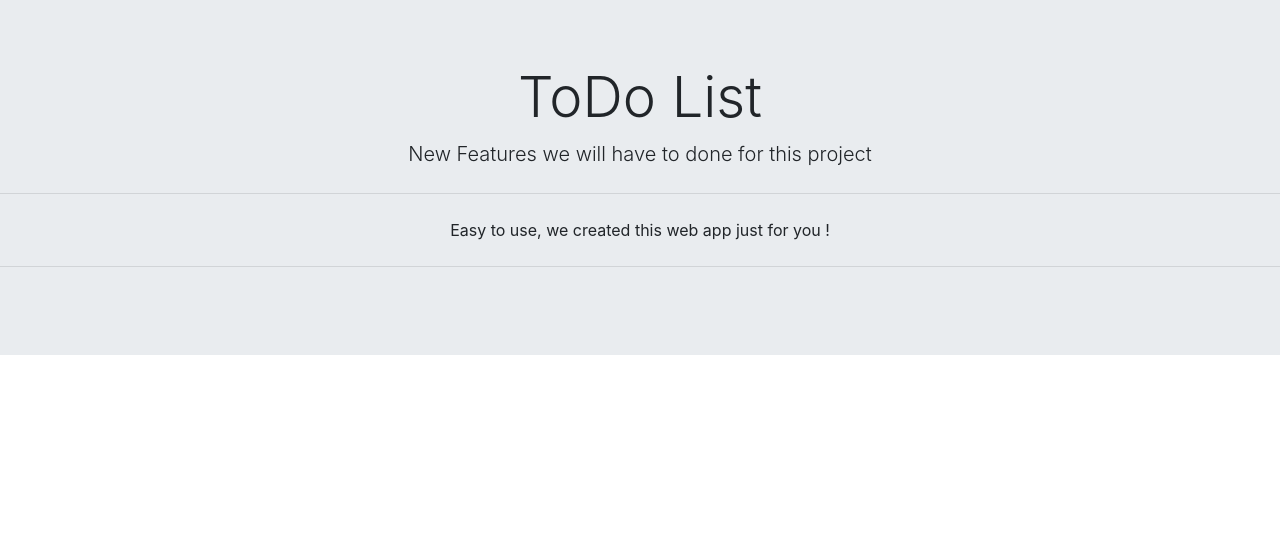
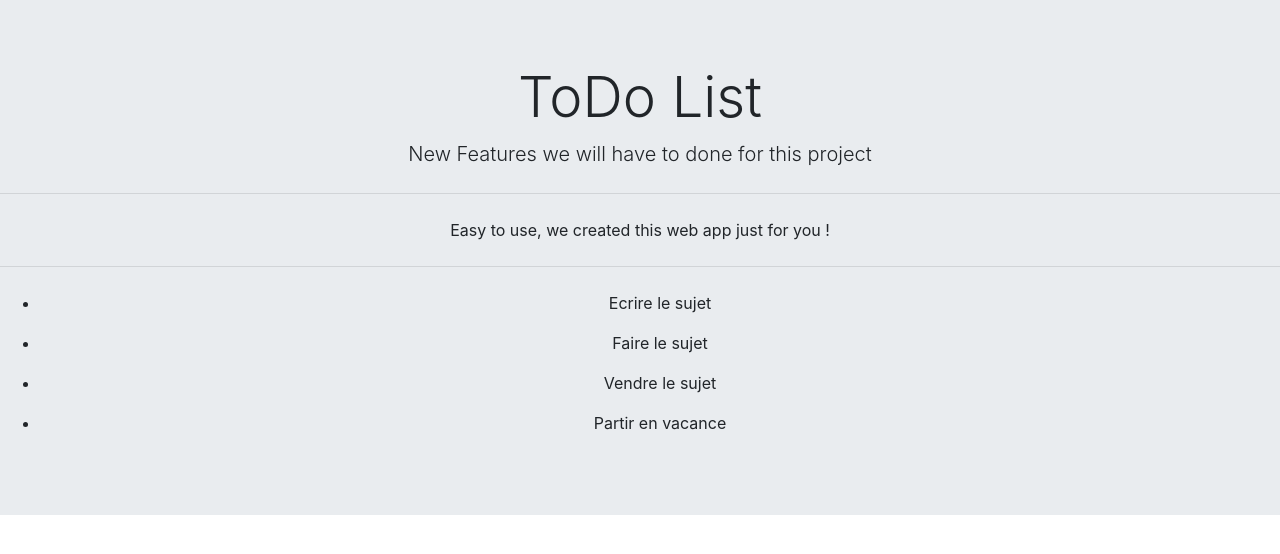
Before and after one commit to revolalex/vue_js_toDoList, a Vue app: page / in a window 1280 px wide. Shown: the top 554 px of the page. Built offline with nearby package versions, Linux system fonts and the light colour scheme.

Commit message:
list of to props ok

```diff
--- a/src/App.vue
+++ b/src/App.vue
@@ -1,37 +1,34 @@
 <template>
   <div id="app">
-    <MyJumbotron></MyJumbotron>
+    <MyJumbotron v-bind:list="list">
+      <ListToDo>
+
+      </ListToDo>
+    </MyJumbotron>
   </div>
-
 </template>
 
 <script>
-import MyJumbotron from './components/MyJumbotron'
+import MyJumbotron from "./components/MyJumbotron";
+import ListToDo from "./components/ListToDo";
 export default {
-  name: 'App',
-  data: function() {
+  name: "App",
+  components: {
+    MyJumbotron,
+    ListToDo,
+  },
+  data: function () {
     return {
       list: [
-      {id: 0, name: "Ecrire le sujet", todo: true},
-      {id: 1, name: "Faire le sujet", todo: true},
-      {id: 2, name: "Vendre le sujet", todo: true},
-      {id: 3, name: "Partir en vacance", todo: true},
-      ]
-    }
+        { id: 0, name: "Ecrire le sujet", todo: true },
+        { id: 1, name: "Faire le sujet", todo: true },
+        { id: 2, name: "Vendre le sujet", todo: true },
+        { id: 3, name: "Partir en vacance", todo: true },
+      ],
+    };
   },
-  components: {
-    MyJumbotron
-  }
-}
+};
 </script>
 
 <style>
-/* #app {
-  font-family: Avenir, Helvetica, Arial, sans-serif;
-  -webkit-font-smoothing: antialiased;
-  -moz-osx-font-smoothing: grayscale;
-  text-align: center;
-  color: #2c3e50;
-  margin-top: 60px;
-} */
 </style>
--- a/src/components/ListTodo.vue
+++ b/src/components/ListTodo.vue
@@ -1,9 +1,22 @@
-
+<template>
+  <div>
+    <ul>
+      <!-- <li v-for="element in list" v-bind:list= "list.value">{{ element.name }}</li> -->
+      <li v-for="(to_do, x) in list" :key="x">
+          <p>{{ to_do.name }}</p>
+      </li>
+    </ul>
+  </div>
+</template>
 
 
 <script>
 export default {
-    name: "ListToDo",
-}
-
+  name: "ListToDo",
+  props: {
+    list: {
+      type: Array,
+    },
+  },
+};
 </script>
--- a/src/components/MyJumbotron.vue
+++ b/src/components/MyJumbotron.vue
@@ -5,19 +5,23 @@
     <hr class="my-4" />
     <p>Easy to use, we created this web app just for you !</p>
     <hr class="my-4" />
+    <ListToDo v-bind:list="list"></ListToDo>
   </div>
 </template>
 
 <script>
-
+import ListToDo from "./ListToDo";
 export default {
-  name: 'MyJumbotron',
+  name: "MyJumbotron",
   props: {
     list: {
-      type: Array
-    }
-  }
-}
+      type: Array,
+    },
+  },
+  components: {
+    ListToDo,
+  },
+};
 </script>
 
 <style>
```
